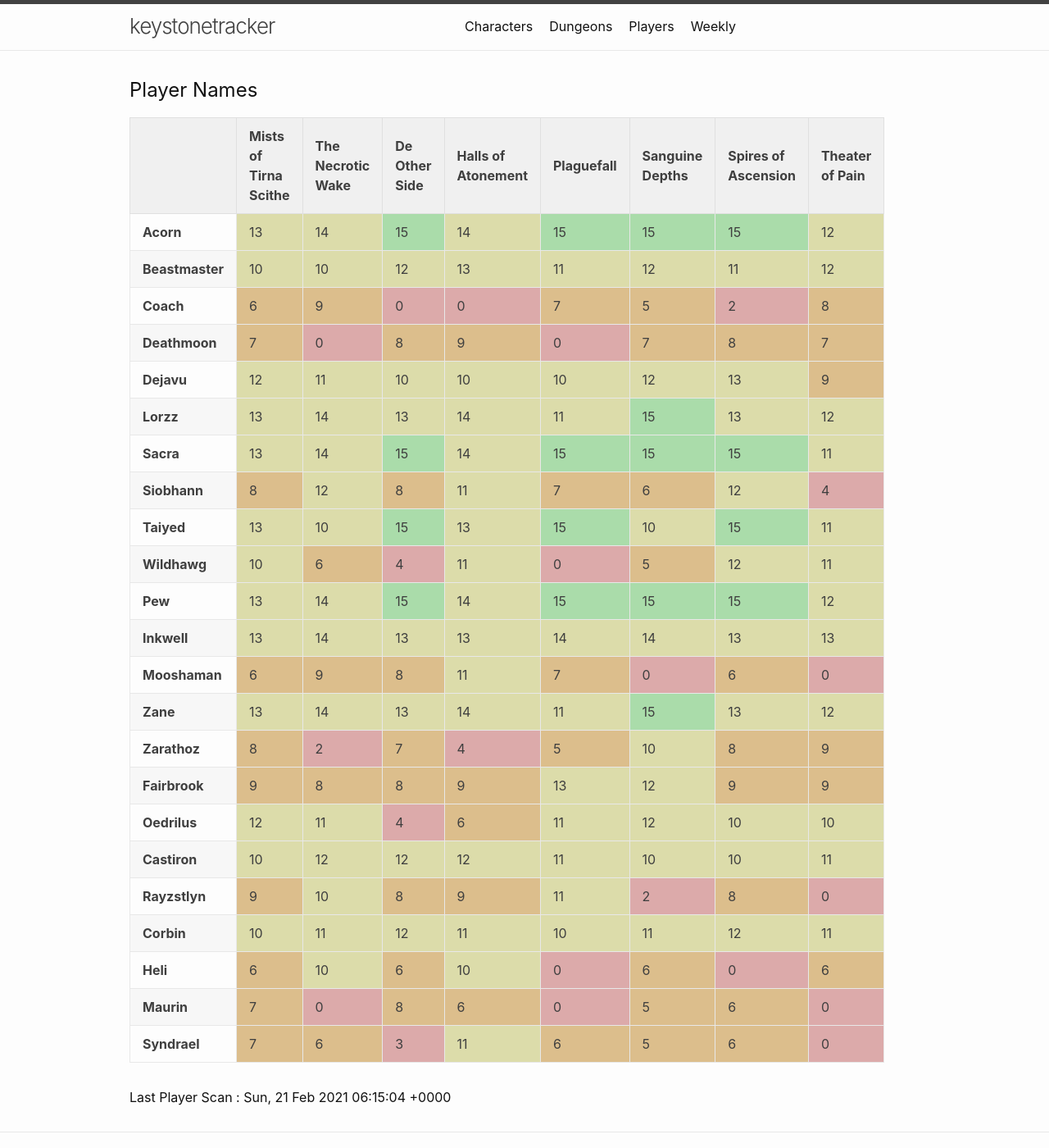
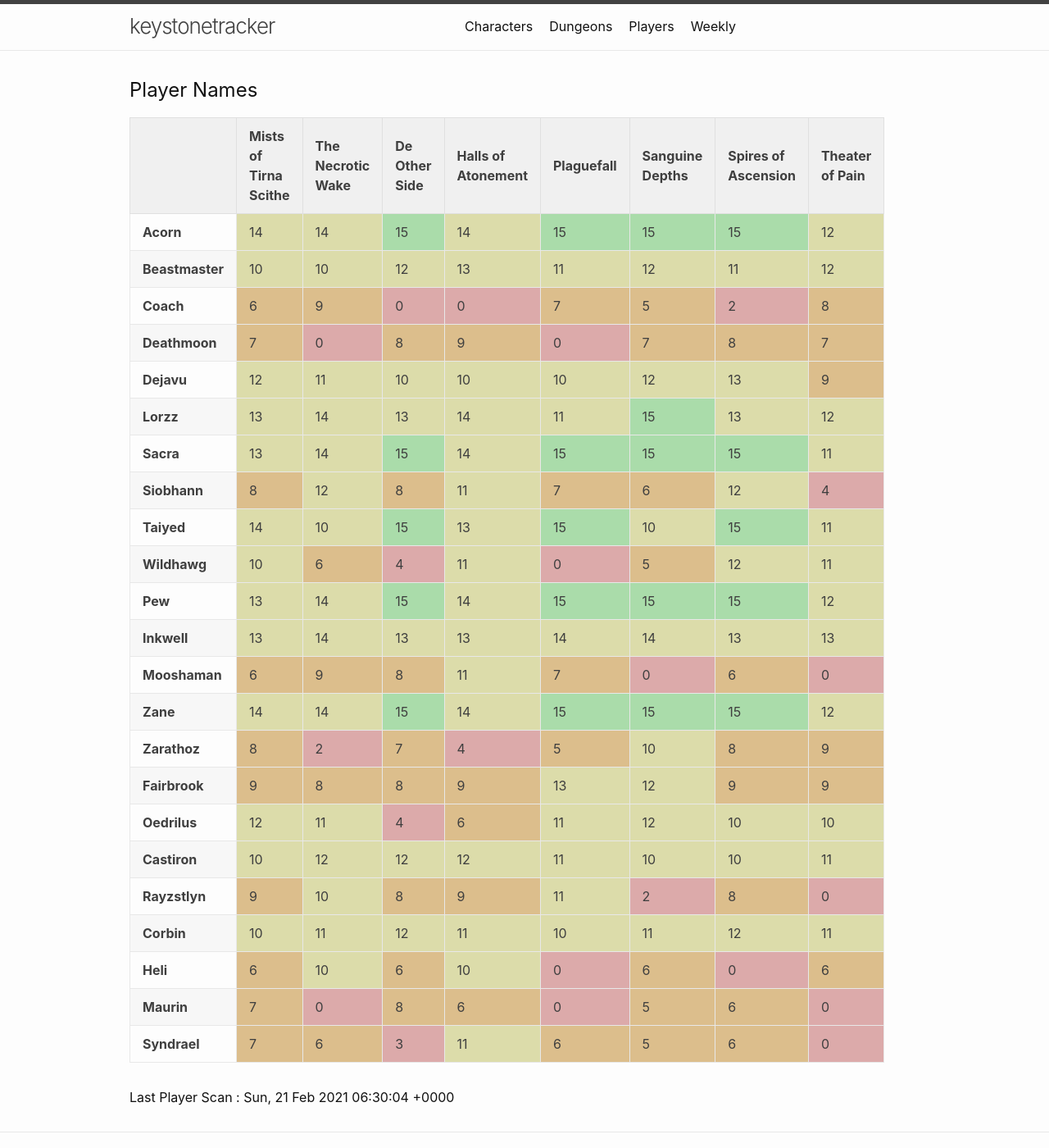
Before and after one commit to eldertribunal/keystonetracker, a Jekyll site: the page built from players.md, in a window 1280 px wide and 1400 px high. Shown: the whole window at 82% size. Built offline with Jekyll 4.4.1, drawn with Linux system fonts in a browser that asks for light colours.

Commit message:
auto scan Sun Feb 21 06:30:38 UTC 2021

```diff
--- a/_data/characters.json
+++ b/_data/characters.json
@@ -49,7 +49,7 @@
     "dungeons": [
       {
         "name": "Mists of Tirna Scithe",
-        "level": 13,
+        "level": 14,
         "id": 375
       },
       {
@@ -499,7 +499,7 @@
     "dungeons": [
       {
         "name": "Mists of Tirna Scithe",
-        "level": 13,
+        "level": 14,
         "id": 375
       },
       {
@@ -859,7 +859,7 @@
     "dungeons": [
       {
         "name": "Mists of Tirna Scithe",
-        "level": 13,
+        "level": 14,
         "id": 375
       },
       {
@@ -869,7 +869,7 @@
       },
       {
         "name": "De Other Side",
-        "level": 13,
+        "level": 15,
         "id": 377
       },
       {
@@ -879,7 +879,7 @@
       },
       {
         "name": "Plaguefall",
-        "level": 11,
+        "level": 15,
         "id": 379
       },
       {
@@ -889,7 +889,7 @@
       },
       {
         "name": "Spires of Ascension",
-        "level": 13,
+        "level": 15,
         "id": 381
       },
       {
--- a/_data/players.json
+++ b/_data/players.json
@@ -4,7 +4,7 @@
     "dungeons": [
       {
         "name": "Mists of Tirna Scithe",
-        "level": 13,
+        "level": 14,
         "id": 375
       },
       {
@@ -364,7 +364,7 @@
     "dungeons": [
       {
         "name": "Mists of Tirna Scithe",
-        "level": 13,
+        "level": 14,
         "id": 375
       },
       {
@@ -589,7 +589,7 @@
     "dungeons": [
       {
         "name": "Mists of Tirna Scithe",
-        "level": 13,
+        "level": 14,
         "id": 375
       },
       {
@@ -599,7 +599,7 @@
       },
       {
         "name": "De Other Side",
-        "level": 13,
+        "level": 15,
         "id": 377
       },
       {
@@ -609,7 +609,7 @@
       },
       {
         "name": "Plaguefall",
-        "level": 11,
+        "level": 15,
         "id": 379
       },
       {
@@ -619,7 +619,7 @@
       },
       {
         "name": "Spires of Ascension",
-        "level": 13,
+        "level": 15,
         "id": 381
       },
       {
--- a/_data/scanned.json
+++ b/_data/scanned.json
@@ -1,3 +1,3 @@
 {
-  "timestamp": 1613888104
+  "timestamp": 1613889004
 }
```
